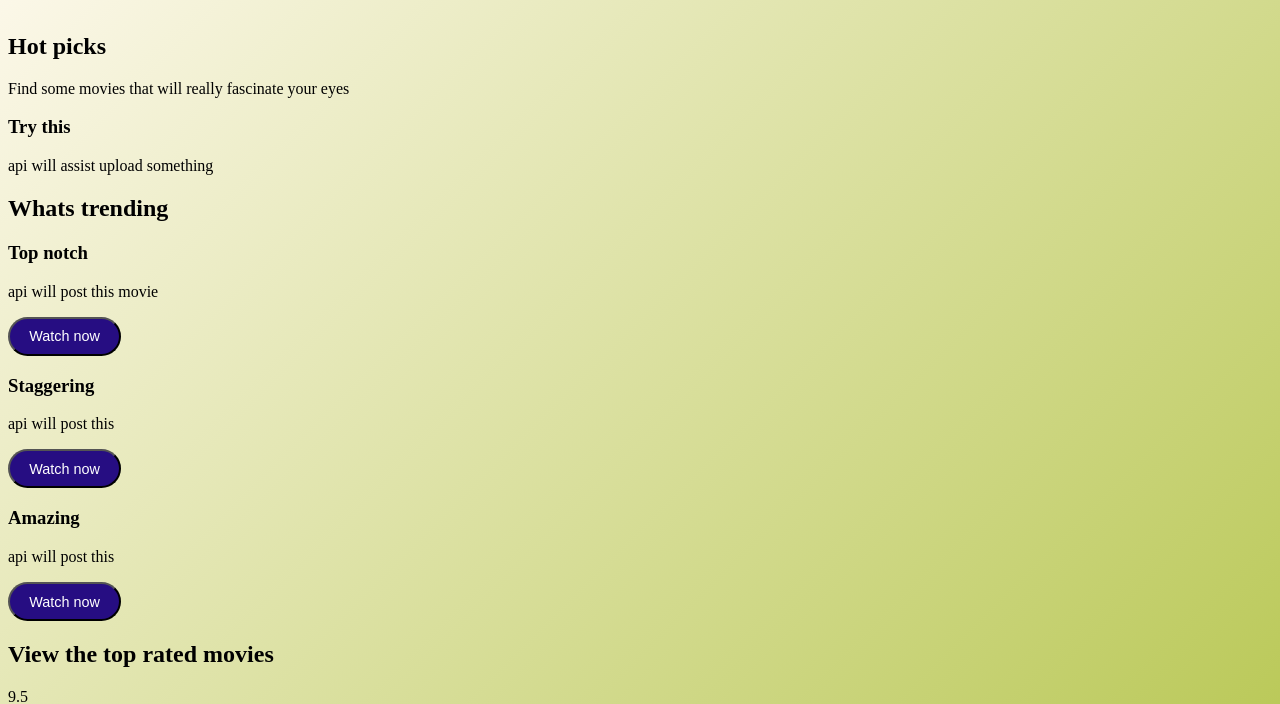
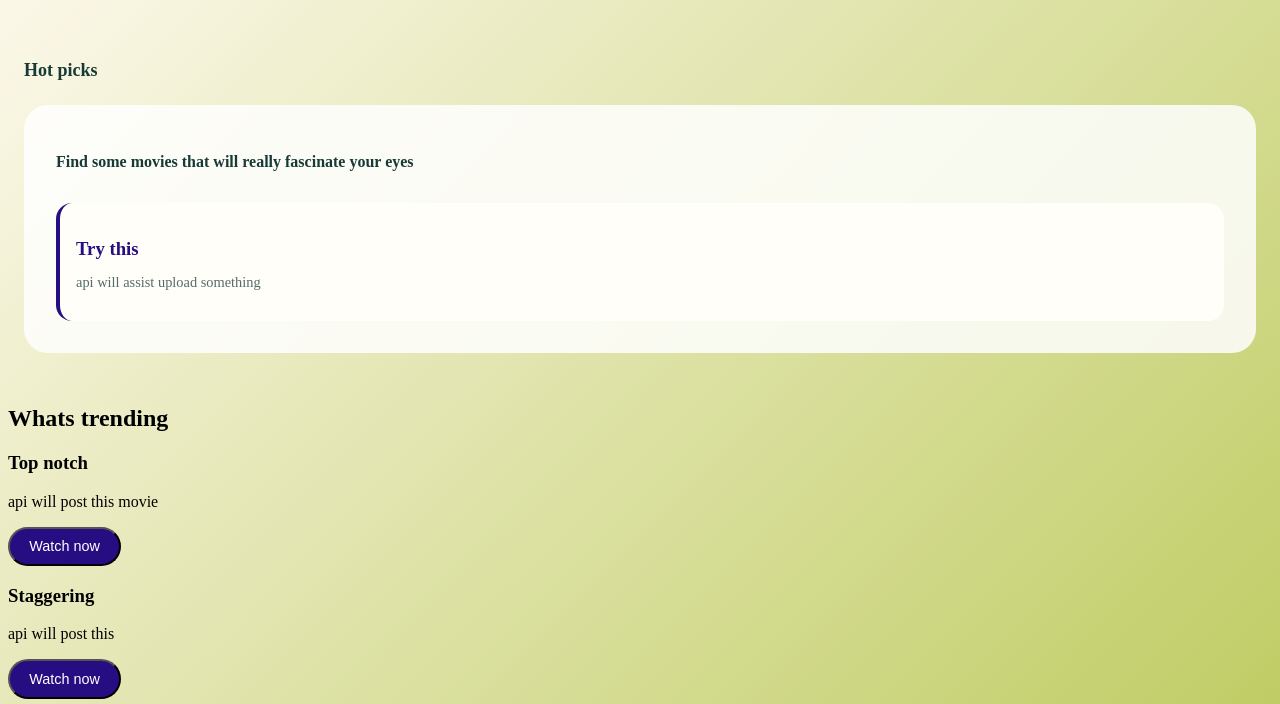
Before and after one commit to ricmusyoki-glitch/movie-repo, a plain HTML site: page index.html in a window 1280 px wide. Shown: the part 107-811 px from the top of the page. Drawn offline with Linux system fonts and the light colour scheme.

Commit message:
Hero section styling

```diff
--- a/style.css
+++ b/style.css
@@ -44,3 +44,39 @@ button {
 button:hover {
   background: var(--secondary);
 }
+.hot-picks {
+  padding: 2rem 1rem;
+}
+.hero-heading h2 {
+  font-size: large;
+  color: var(--text);
+  margin-bottom: 1.5rem;
+}
+.hero-card {
+  background: var(--surface);
+  border-radius: 1.5rem;
+  padding: 2rem;
+  display: flex;
+  flex-direction: column;
+  gap: 1rem;
+
+}
+.hero-content-bold p {
+  font-weight: 600;
+  color: var(--text);
+}
+.example-movie-minicard {
+  background: var(--surface-strong);
+  padding: 1rem;
+  border-radius: 1rem;
+  border-left: 4px solid var(--primary);
+}
+.example-movie-minicard h3 {
+  margin-bottom: 0.3rem;
+  color: var(--primary);
+}
+
+.example-movie-minicard p {
+  font-size: 0.9rem;
+  color: var(--muted);
+}
```
